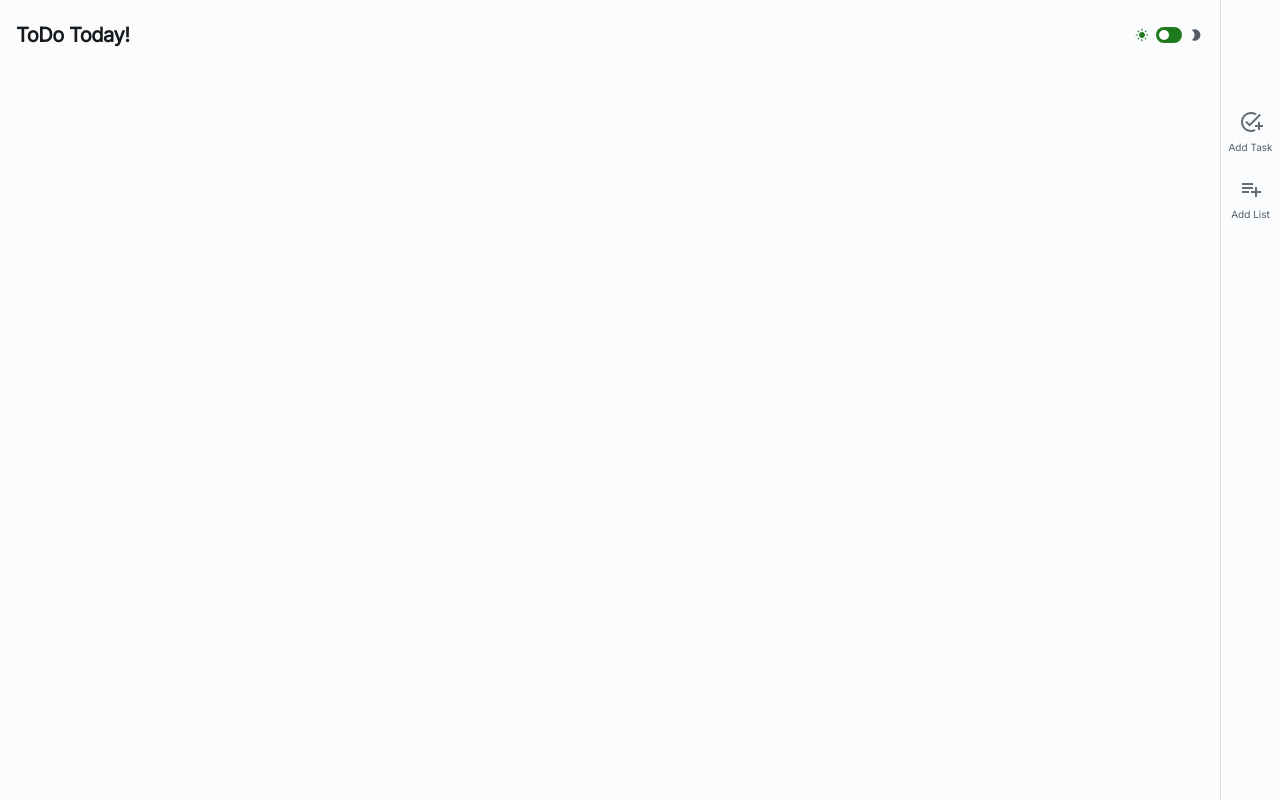
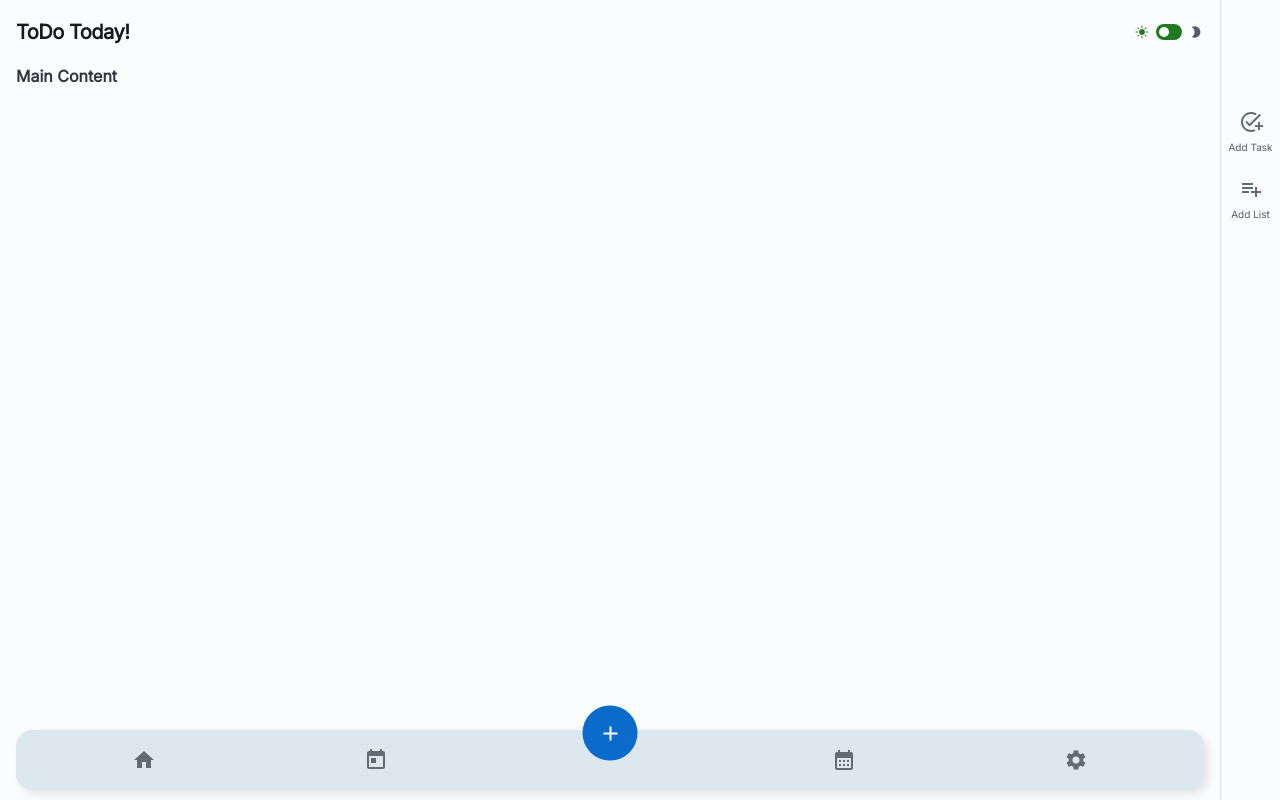
Before and after one commit to mattroberts11/todo-chrome, a React (Vite) app: page / in a window 1280 px wide. Built offline with nearby package versions, Linux system fonts and the light colour scheme.

Commit message:
chore: main content box and update main panel with components

```diff
--- /dev/null
+++ b/src/components/MainContent.tsx
@@ -0,0 +1,22 @@
+import React from "react";
+
+import { Box, Typography } from "@mui/joy";
+
+const MainContent: React.FC = () => {
+  return (
+    <Box
+      sx={{
+        height: "100%",
+        width: "100%",
+        display: "flex",
+        flexDirection: "column",
+        flexGrow: 1,
+        p: 1,
+      }}
+    >
+      <Typography component="h1">Main Content</Typography>
+    </Box>
+  );
+};
+
+export default MainContent;
--- a/src/components/MainPanel.tsx
+++ b/src/components/MainPanel.tsx
@@ -1,6 +1,8 @@
 import React from "react";
 import { Box } from "@mui/joy";
+import Footer from "./Footer";
 import Header from "./Header";
+import MainContent from "./MainContent";
 
 const MainPanel: React.FC = () => {
   return (
@@ -18,6 +20,8 @@ const MainPanel: React.FC = () => {
       }}
     >
       <Header />
+      <MainContent />
+      <Footer />
     </Box>
   );
 };
```
